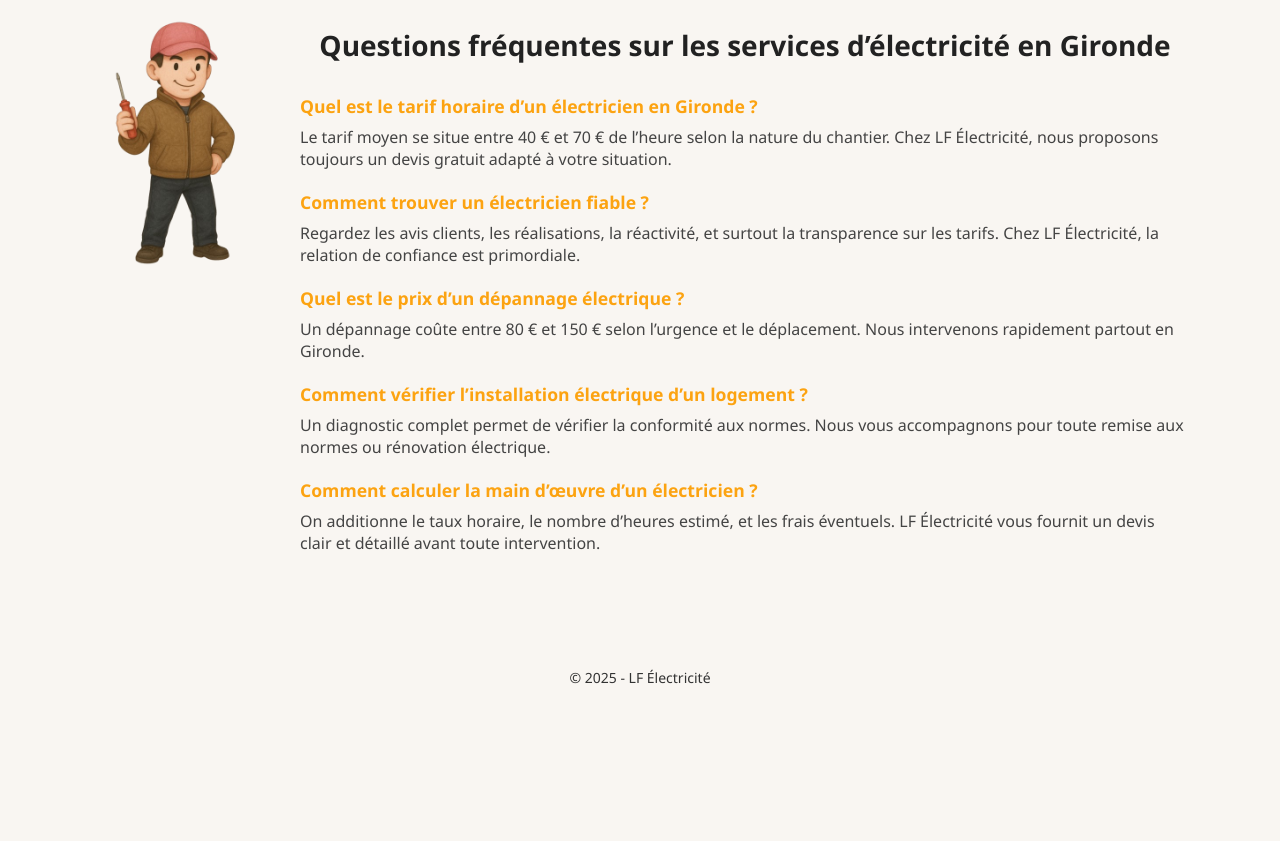
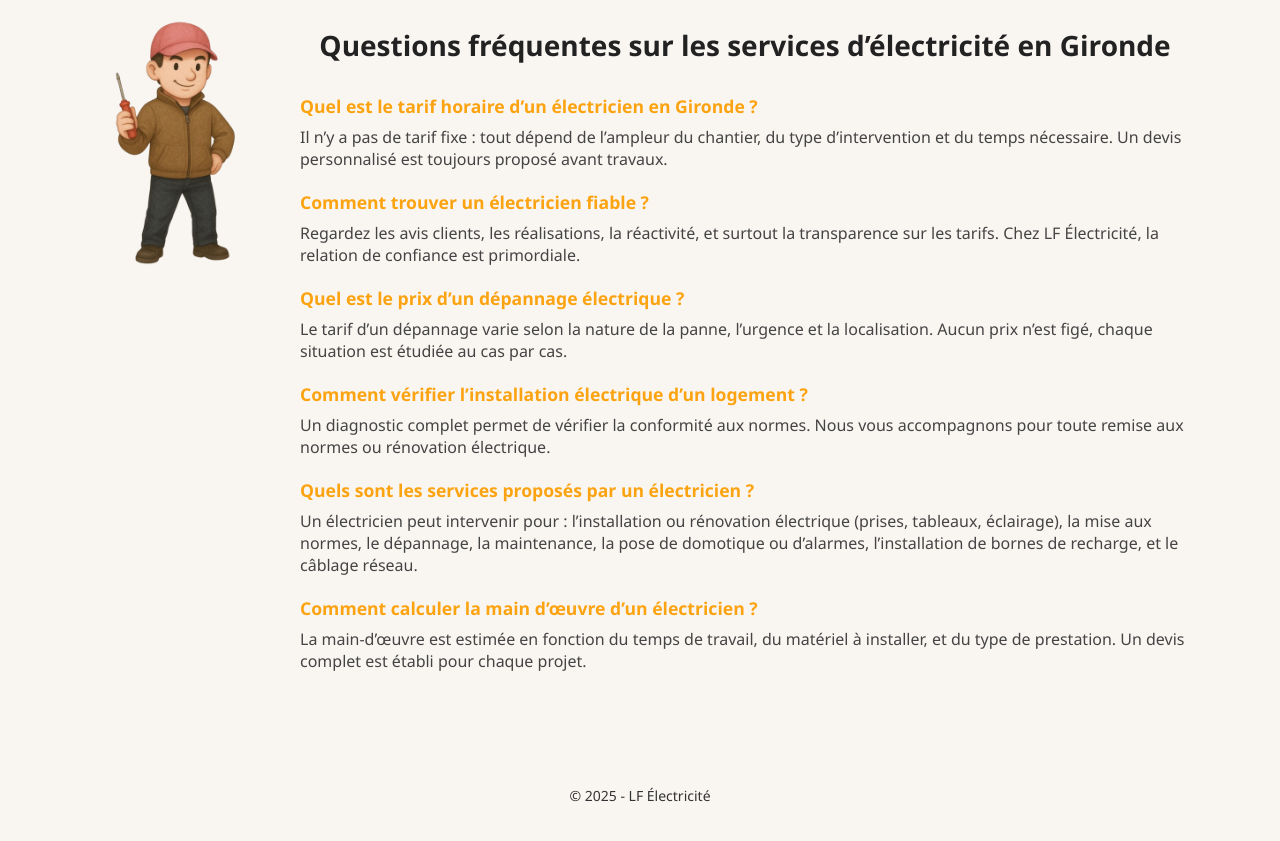
Before and after one commit to LFELECTRICITE/site-LF-ELECTRICITE, a plain HTML site: page index.html in a window 1280 px wide. Shown: the part 1997-2838 px from the top of the page. Before the commit the page ends 2728 px from the top, so only its background shows below. Drawn offline with Linux system fonts and the light colour scheme.

Commit message:
Update index.html

```diff
--- a/index.html
+++ b/index.html
@@ -91,7 +91,7 @@
 
         <div class="faq-item">
           <h3>Quel est le tarif horaire d’un électricien en Gironde ?</h3>
-          <p>Le tarif moyen se situe entre 40 € et 70 € de l’heure selon la nature du chantier. Chez LF Électricité, nous proposons toujours un devis gratuit adapté à votre situation.</p>
+          <p>Il n’y a pas de tarif fixe : tout dépend de l’ampleur du chantier, du type d’intervention et du temps nécessaire. Un devis personnalisé est toujours proposé avant travaux. </p>
         </div>
 
         <div class="faq-item">
@@ -101,7 +101,7 @@
 
         <div class="faq-item">
           <h3>Quel est le prix d’un dépannage électrique ?</h3>
-          <p>Un dépannage coûte entre 80 € et 150 € selon l’urgence et le déplacement. Nous intervenons rapidement partout en Gironde.</p>
+          <p>Le tarif d’un dépannage varie selon la nature de la panne, l’urgence et la localisation. Aucun prix n’est figé, chaque situation est étudiée au cas par cas.</p>
         </div>
 
         <div class="faq-item">
@@ -110,8 +110,13 @@
         </div>
 
         <div class="faq-item">
+  <h3>Quels sont les services proposés par un électricien ?</h3>
+  <p>Un électricien peut intervenir pour : l’installation ou rénovation électrique (prises, tableaux, éclairage), la mise aux normes, le dépannage, la maintenance, la pose de domotique ou d’alarmes, l’installation de bornes de recharge, et le câblage réseau.</p>
+</div>
+
+        <div class="faq-item">
           <h3>Comment calculer la main d’œuvre d’un électricien ?</h3>
-          <p>On additionne le taux horaire, le nombre d’heures estimé, et les frais éventuels. LF Électricité vous fournit un devis clair et détaillé avant toute intervention.</p>
+          <p>La main-d’œuvre est estimée en fonction du temps de travail, du matériel à installer, et du type de prestation. Un devis complet est établi pour chaque projet.</p>
         </div>
       </div>
     </div>
```
